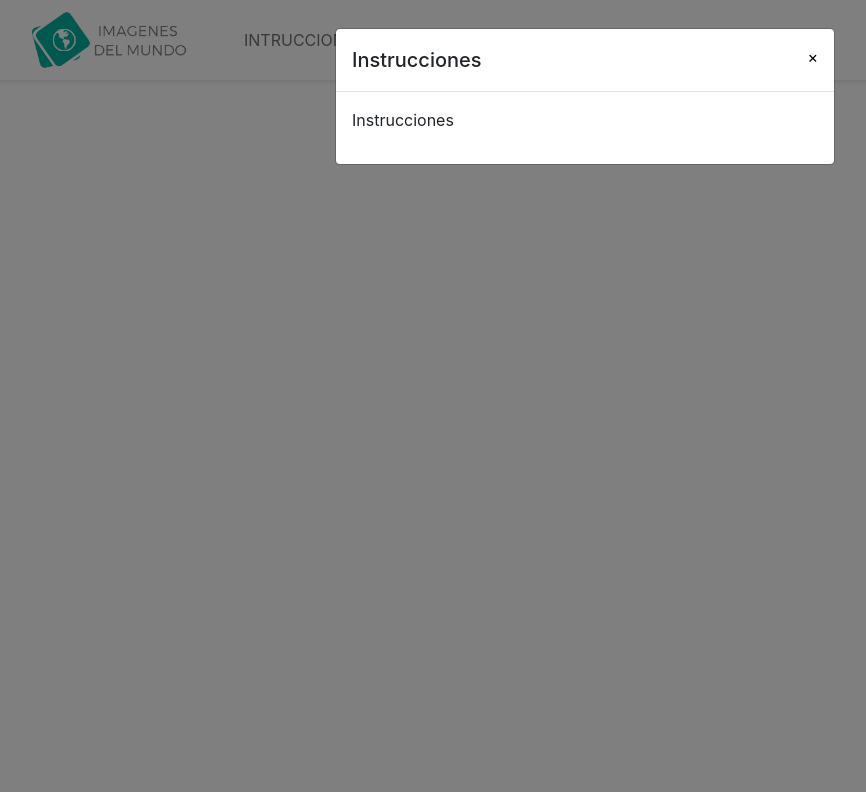
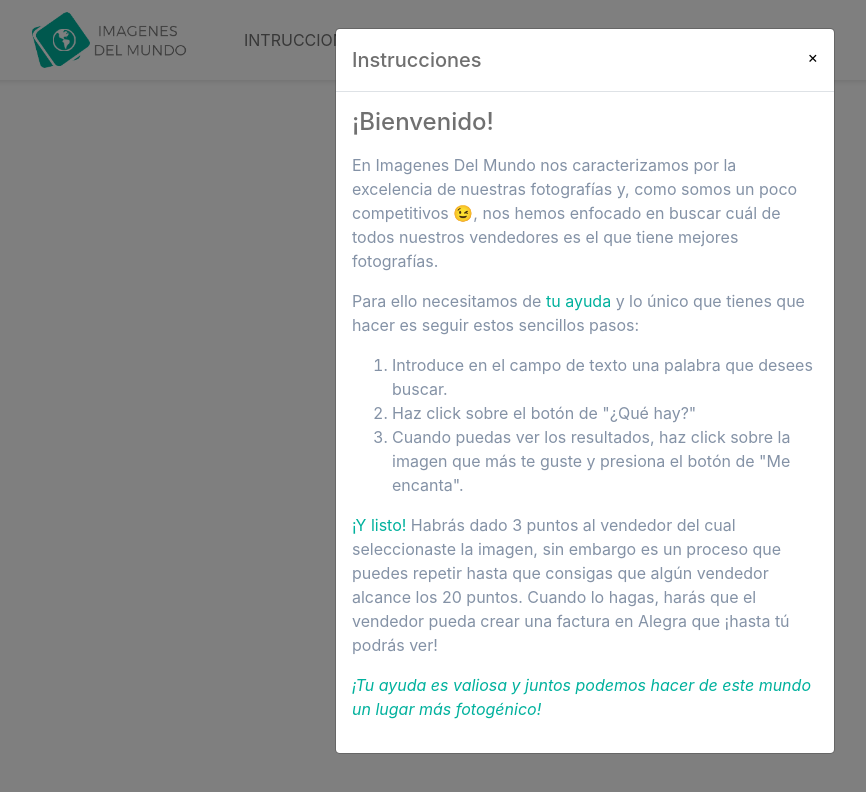
Before and after one commit to CarlosGMI/NuxtJSTest, a Nuxt app: page / in a window 1280 px wide. Both pictures are taken after a click on the button "INTRUCCIONES". Shown: the top 792 px of the page, without its empty margins (55-921 px from the left). Built offline with nearby package versions, Linux system fonts and the light colour scheme.

Commit message:
:lipstick: :pencil2: :art: Add Instructions text. Modify header template formatting

```diff
--- a/assets/styles/scss/_bootstrap-theming.scss
+++ b/assets/styles/scss/_bootstrap-theming.scss
@@ -19,6 +19,9 @@ $container-max-widths: (
   xl: 1140px,
   xxl: 1410px,
 );
+
+$body-color: $light-gray;
+$headings-color: $main-gray;
 
 // Required
 @import '~bootstrap/scss/functions';
--- a/assets/styles/scss/_general.scss
+++ b/assets/styles/scss/_general.scss
@@ -7,6 +7,10 @@ FONTS
   .font-#{$color-name} {
     color: $value;
   }
+}
+
+span.highlight {
+  color: $main-green;
 }
 
 /*
--- a/assets/styles/scss/_variables.scss
+++ b/assets/styles/scss/_variables.scss
@@ -5,7 +5,9 @@ COLORS
 */
 $main-green: #00b19d;
 $main-gray: #707070;
+$light-gray: #8492a6;
 $colors: (
   'main-green': $main-green,
   'main-gray': $main-gray,
+  'light-gray': $light-gray,
 );
--- a/components/app/AppInstructions.vue
+++ b/components/app/AppInstructions.vue
@@ -1,12 +1,15 @@
 <template>
-  <b-modal
-    id="instructions-modal"
-    :hide-footer="true"
-    title="Instrucciones"
-    :static="true"
-    :lazy="true"
-  >
-    <p>Instrucciones</p>
+  <b-modal id="instructions-modal" :hide-footer="true" title="Instrucciones" :static="true" :lazy="true">
+    <h4 class="mb-3">¡Bienvenido!</h4>
+    <p>En Imagenes Del Mundo nos caracterizamos por la excelencia de nuestras fotografías y, como somos un poco competitivos 😉, nos hemos enfocado en buscar cuál de todos nuestros vendedores es el que tiene mejores fotografías.</p>
+    <p>Para ello necesitamos de <span class="highlight">tu ayuda</span> y lo único que tienes que hacer es seguir estos sencillos pasos:</p>
+    <ol>
+      <li>Introduce en el campo de texto una palabra que desees buscar.</li>
+      <li>Haz click sobre el botón de "¿Qué hay?"</li>
+      <li>Cuando puedas ver los resultados, haz click sobre la imagen que más te guste y presiona el botón de "Me encanta".</li>
+    </ol>
+    <p><span class="highlight">¡Y listo!</span> Habrás dado 3 puntos al vendedor del cual seleccionaste la imagen, sin embargo es un proceso que puedes repetir hasta que consigas que algún vendedor alcance los 20 puntos. Cuando lo hagas, harás que el vendedor pueda crear una factura en Alegra que ¡hasta tú podrás ver!</p>
+    <p><i><span class="highlight">¡Tu ayuda es valiosa y juntos podemos hacer de este mundo un lugar más fotogénico!</span></i></p>
   </b-modal>
 </template>
 
@@ -16,6 +19,4 @@ export default {
 };
 </script>
 
-<style>
-
-</style>
+<style lang="scss"></style>
```
Also changed, not shown: components/app/AppHeader.vue (+5 -21 lines).
